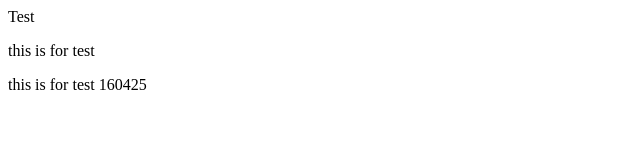
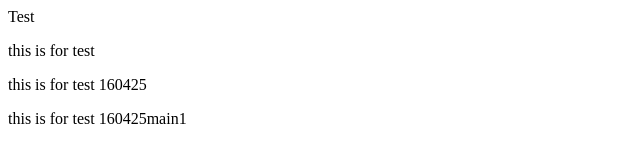
Before and after one commit to ismathullaabdul/TestOdoo, a plain HTML site: page index.html in a window 1280 px wide. Shown: the whole page, without its empty margins (0-640 px from the left). Drawn offline with Linux system fonts and the light colour scheme.

Commit message:
testmain1

```diff
--- a/index.html
+++ b/index.html
@@ -4,6 +4,7 @@
     <body>
         <p>this is for test</p>
         <p>this is for test 160425</p>
+        <p>this is for test 160425main1</p>
     </body>
 
 </html>
```
